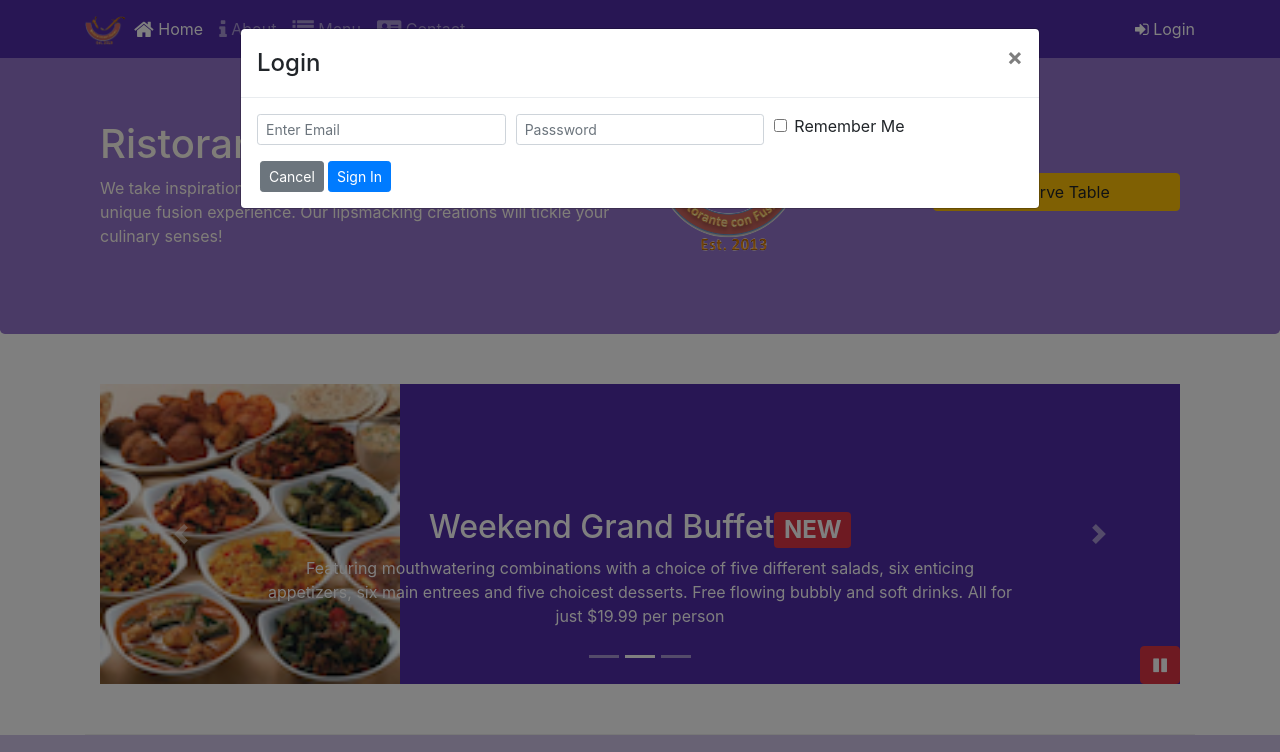
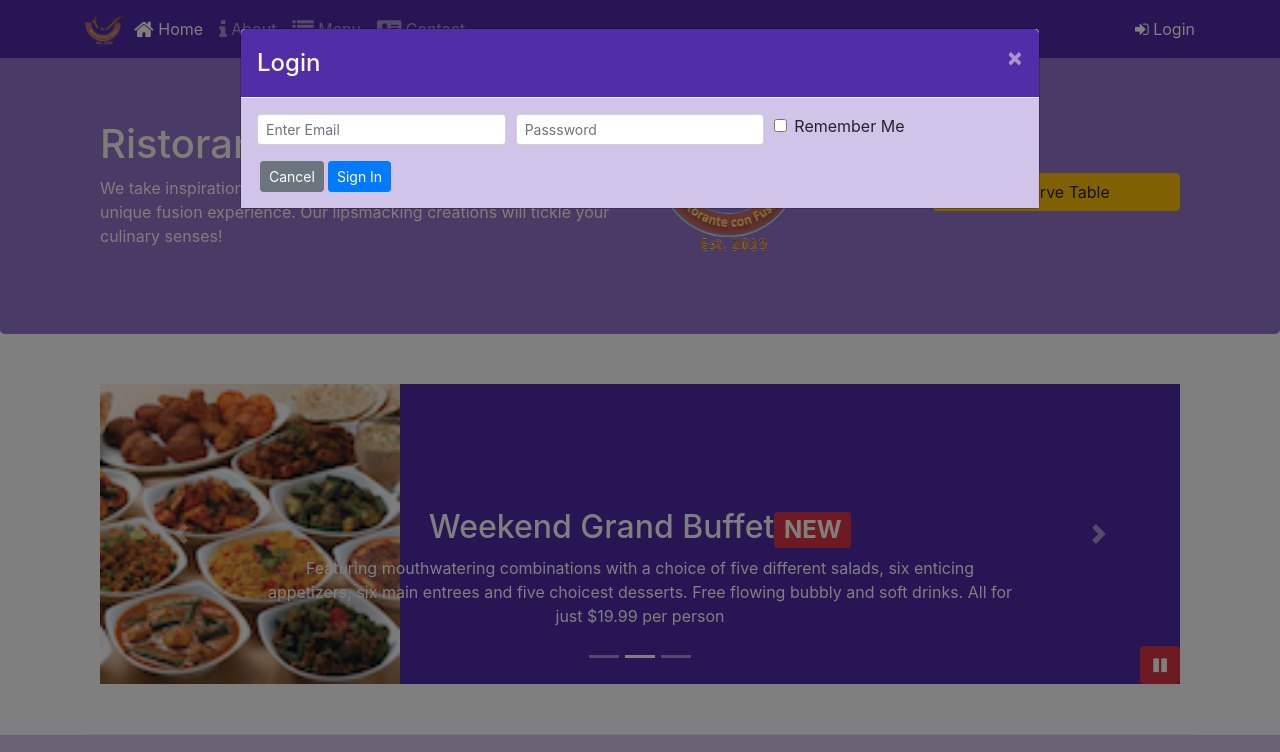
Before and after one commit to abidalikp/bootstrap4, a website: page index.html in a window 1280 px wide. Both pictures are taken after a click on the link "Login". Shown: the top 752 px of the page. Drawn offline with nearby package versions, Linux system fonts and the light colour scheme.

Commit message:
Assignment 4

```diff
--- a/css/styles.scss
+++ b/css/styles.scss
@@ -71,3 +71,17 @@ body {
     bottom: 0px;
     z-index: 1;
 }
+
+.modal-header {
+    background: $background-dark;
+    .modal-title {
+        color: floralwhite;
+    }
+    .close {
+        color: floralwhite;
+    }
+}
+
+.modal-body {
+    background: $background-pale;
+}
--- a/index.html
+++ b/index.html
@@ -32,7 +32,7 @@
                     <li class="nav-item"><a class="nav-link" href="./contactus.html"><span class="fa fa-address-card fa-lg"></span> Contact</a></li>
                 </ul>
                 <span class="navbar-text">
-                    <a data-toggle="modal" data-target="#loginModal">
+                <a id="loginModalButton">
                         <span class="fa fa-sign-in"></span> Login
                 </a>
                 </span>
@@ -156,7 +156,7 @@
                     <img src="img/logo.png" class="img-fluid">
                 </div>
                 <div class="col-12 col-sm-3 align-self-center">
-                    <a role="button" class="btn btn-block btn-warning" data-toggle="modal" href="#reserveModal">Reserve Table</a>
+                    <a role="button" id="reserveModalButton" class="btn btn-block btn-warning" href="#reserveModal">Reserve Table</a>
                 </div>
             </div>
         </div>
@@ -274,6 +274,12 @@
                     $("#carouselButton").children("span").addClass('fa-pause');
                 }
             });
+            $("#loginModalButton").click(function() {
+                $("#loginModal").modal('toggle');
+            });
+            $("#reserveModalButton").click(function() {
+                $("#reserveModal").modal('toggle');
+            });
         });
     </script>
 </body>
```
Also changed, not shown: css/styles.css.
